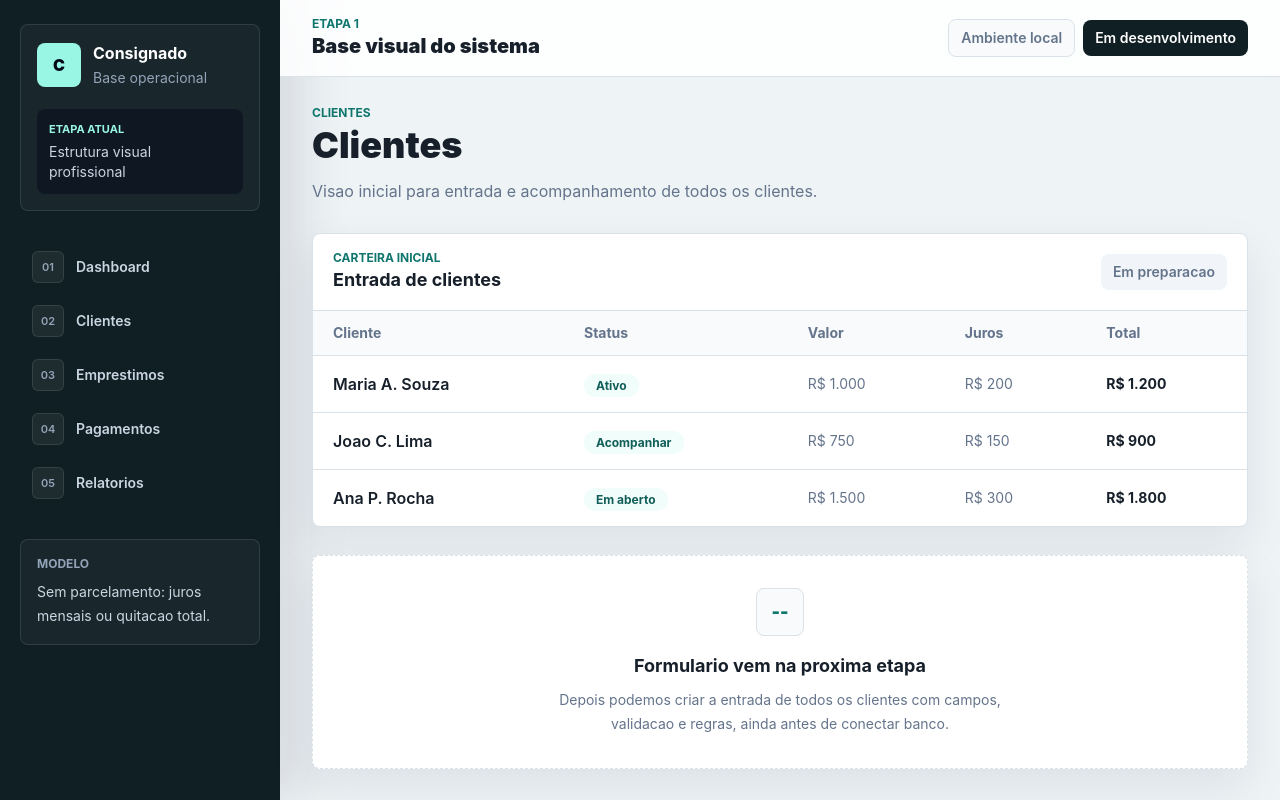
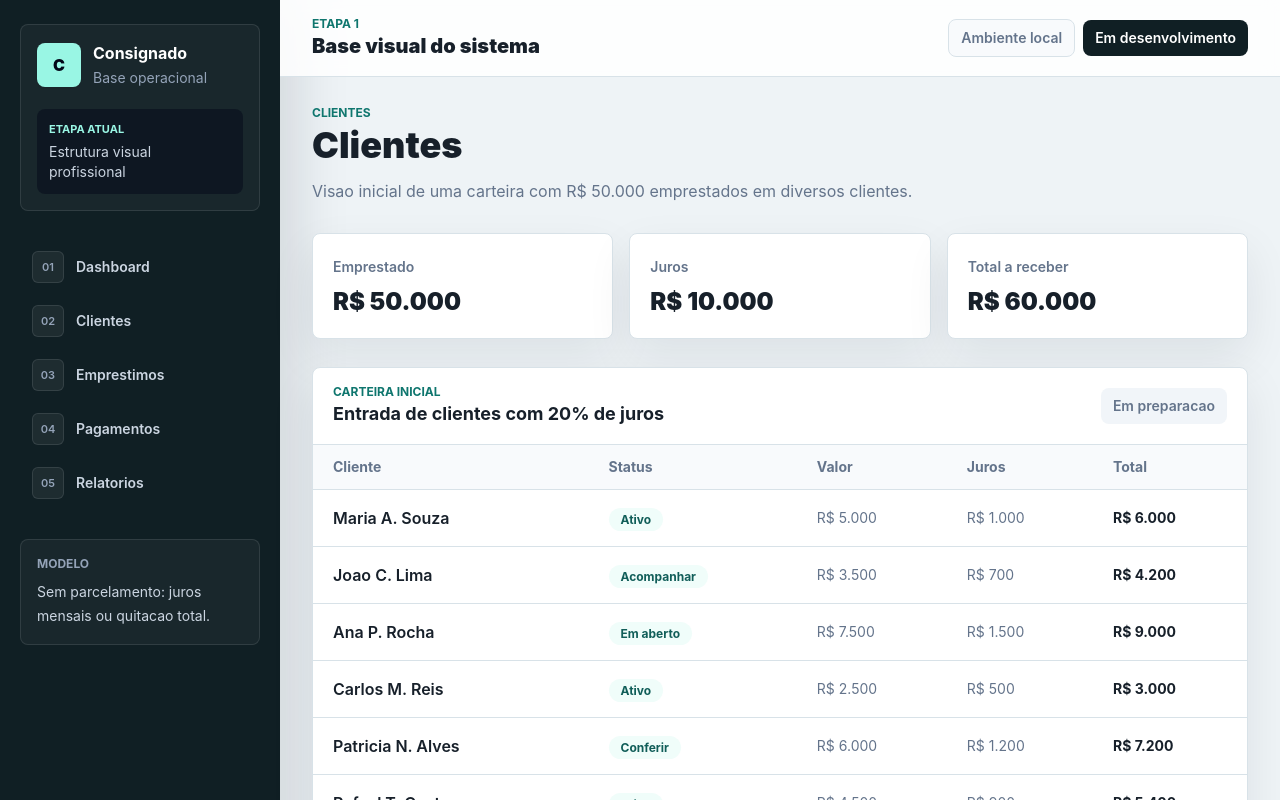
Before and after one commit to WilliamSoaresCosta/consignado, a Next.js app: page /clientes in a window 1280 px wide. Shown: the top 800 px of the page. Built offline with nearby package versions, Linux system fonts and the light colour scheme.

Commit message:
feat: simula carteira de cinquenta mil

```diff
--- a/app/clientes/page.tsx
+++ b/app/clientes/page.tsx
@@ -1,29 +1,11 @@
 import { EmptyState } from "@/components/EmptyState";
 import { PageTitle } from "@/components/PageTitle";
-
-const clients = [
-  {
-    name: "Maria A. Souza",
-    status: "Ativo",
-    principal: "R$ 1.000",
-    interest: "R$ 200",
-    total: "R$ 1.200",
-  },
-  {
-    name: "Joao C. Lima",
-    status: "Acompanhar",
-    principal: "R$ 750",
-    interest: "R$ 150",
-    total: "R$ 900",
-  },
-  {
-    name: "Ana P. Rocha",
-    status: "Em aberto",
-    principal: "R$ 1.500",
-    interest: "R$ 300",
-    total: "R$ 1.800",
-  },
-];
+import {
+  clientPortfolio,
+  formatCurrency,
+  interestRate,
+  portfolioTotals,
+} from "@/lib/portfolio";
 
 export default function ClientesPage() {
   return (
@@ -31,8 +13,29 @@ export default function ClientesPage() {
       <PageTitle
         eyebrow="Clientes"
         title="Clientes"
-        description="Visao inicial para entrada e acompanhamento de todos os clientes."
+        description="Visao inicial de uma carteira com R$ 50.000 emprestados em diversos clientes."
       />
+
+      <section className="grid gap-4 sm:grid-cols-3">
+        <div className="rounded-lg border border-line bg-white p-5 shadow-panel">
+          <span className="text-sm font-semibold text-muted">Emprestado</span>
+          <strong className="mt-2 block text-2xl font-black text-ink">
+            {formatCurrency(portfolioTotals.principal)}
+          </strong>
+        </div>
+        <div className="rounded-lg border border-line bg-white p-5 shadow-panel">
+          <span className="text-sm font-semibold text-muted">Juros</span>
+          <strong className="mt-2 block text-2xl font-black text-ink">
+            {formatCurrency(portfolioTotals.interest)}
+          </strong>
+        </div>
+        <div className="rounded-lg border border-line bg-white p-5 shadow-panel">
+          <span className="text-sm font-semibold text-muted">Total a receber</span>
+          <strong className="mt-2 block text-2xl font-black text-ink">
+            {formatCurrency(portfolioTotals.total)}
+          </strong>
+        </div>
+      </section>
 
       <section className="rounded-lg border border-line bg-white shadow-panel">
         <div className="flex flex-col gap-3 border-b border-line px-5 py-4 sm:flex-row sm:items-center sm:justify-between">
@@ -40,7 +43,9 @@ export default function ClientesPage() {
             <p className="text-xs font-bold uppercase tracking-normal text-brand">
               Carteira inicial
             </p>
-            <h2 className="text-lg font-bold text-ink">Entrada de clientes</h2>
+            <h2 className="text-lg font-bold text-ink">
+              Entrada de clientes com {interestRate * 100}% de juros
+            </h2>
           </div>
           <span className="w-fit rounded-lg bg-slate-100 px-3 py-2 text-sm font-semibold text-muted">
             Em preparacao
@@ -59,7 +64,11 @@ export default function ClientesPage() {
               </tr>
             </thead>
             <tbody>
-              {clients.map((client) => (
+              {clientPortfolio.map((client) => {
+                const interest = client.principal * interestRate;
+                const total = client.principal + interest;
+
+                return (
                 <tr className="border-b border-line last:border-b-0" key={client.name}>
                   <td className="px-5 py-4 font-semibold text-ink">{client.name}</td>
                   <td className="px-5 py-4">
@@ -67,11 +76,18 @@ export default function ClientesPage() {
                       {client.status}
                     </span>
                   </td>
-                  <td className="px-5 py-4 text-sm text-muted">{client.principal}</td>
-                  <td className="px-5 py-4 text-sm text-muted">{client.interest}</td>
-                  <td className="px-5 py-4 text-sm font-bold text-ink">{client.total}</td>
+                  <td className="px-5 py-4 text-sm text-muted">
+                    {formatCurrency(client.principal)}
+                  </td>
+                  <td className="px-5 py-4 text-sm text-muted">
+                    {formatCurrency(interest)}
+                  </td>
+                  <td className="px-5 py-4 text-sm font-bold text-ink">
+                    {formatCurrency(total)}
+                  </td>
                 </tr>
-              ))}
+                );
+              })}
             </tbody>
           </table>
         </div>
--- a/app/page.tsx
+++ b/app/page.tsx
@@ -1,29 +1,30 @@
 import { EmptyState } from "@/components/EmptyState";
 import { MetricCard } from "@/components/MetricCard";
 import { PageTitle } from "@/components/PageTitle";
+import { formatCurrency, interestRate, portfolioTotals } from "@/lib/portfolio";
 
 const metrics = [
   {
     title: "Valor emprestado",
-    value: "R$ 18.500",
+    value: formatCurrency(portfolioTotals.principal),
     detail: "Principal em aberto",
     tone: "teal" as const,
   },
   {
     title: "Juros a receber",
-    value: "R$ 3.700",
-    detail: "20% sobre a carteira atual",
+    value: formatCurrency(portfolioTotals.interest),
+    detail: `${interestRate * 100}% sobre a carteira atual`,
     tone: "slate" as const,
   },
   {
     title: "Total a receber",
-    value: "R$ 22.200",
+    value: formatCurrency(portfolioTotals.total),
     detail: "Principal + juros",
     tone: "amber" as const,
   },
   {
     title: "Clientes ativos",
-    value: "18",
+    value: String(portfolioTotals.clients),
     detail: "Base em acompanhamento",
     tone: "rose" as const,
   },
@@ -53,7 +54,7 @@ export default function DashboardPage() {
       <PageTitle
         eyebrow="Dashboard"
         title="Visao geral da operacao"
-        description="Previa operacional do modelo sem parcelamento, com foco em juros mensais e quitacao."
+        description="Carteira simulada com R$ 50.000 emprestados, juros de 20% e total a receber."
       />
 
       <section className="grid gap-4 sm:grid-cols-2 xl:grid-cols-4" aria-label="Indicadores">
@@ -101,14 +102,14 @@ export default function DashboardPage() {
         <div className="grid gap-4">
           <section className="rounded-lg border border-line bg-[#101f24] p-5 text-white shadow-panel">
             <p className="text-xs font-bold uppercase tracking-normal text-teal-200">
-              Direcao do produto
+              Carteira atual
             </p>
             <h2 className="mt-2 text-2xl font-black leading-tight">
-              Base visual pronta para evoluir com calma.
+              {formatCurrency(portfolioTotals.total)} previstos para recebimento.
             </h2>
             <p className="mt-3 text-sm leading-6 text-slate-300">
-              Esta etapa organiza navegacao, paginas e componentes antes de banco,
-              autenticacao ou regras financeiras.
+              A composicao considera {formatCurrency(portfolioTotals.principal)} em
+              principal e {formatCurrency(portfolioTotals.interest)} em juros.
             </p>
           </section>
 
--- /dev/null
+++ b/lib/portfolio.ts
@@ -0,0 +1,47 @@
+export type ClientPortfolioItem = {
+  name: string;
+  status: "Ativo" | "Acompanhar" | "Em aberto" | "Conferir";
+  principal: number;
+};
+
+export const interestRate = 0.2;
+
+export const clientPortfolio: ClientPortfolioItem[] = [
+  { name: "Maria A. Souza", status: "Ativo", principal: 5000 },
+  { name: "Joao C. Lima", status: "Acompanhar", principal: 3500 },
+  { name: "Ana P. Rocha", status: "Em aberto", principal: 7500 },
+  { name: "Carlos M. Reis", status: "Ativo", principal: 2500 },
+  { name: "Patricia N. Alves", status: "Conferir", principal: 6000 },
+  { name: "Rafael T. Costa", status: "Ativo", principal: 4500 },
+  { name: "Luciana F. Mendes", status: "Em aberto", principal: 8000 },
+  { name: "Marcos V. Nunes", status: "Acompanhar", principal: 3000 },
+  { name: "Beatriz L. Ramos", status: "Ativo", principal: 5500 },
+  { name: "Fernando P. Dias", status: "Conferir", principal: 4500 },
+];
+
+export const portfolioTotals = clientPortfolio.reduce(
+  (totals, client) => {
+    const interest = client.principal * interestRate;
+
+    return {
+      principal: totals.principal + client.principal,
+      interest: totals.interest + interest,
+      total: totals.total + client.principal + interest,
+      clients: totals.clients + 1,
+    };
+  },
+  {
+    principal: 0,
+    interest: 0,
+    total: 0,
+    clients: 0,
+  },
+);
+
+export function formatCurrency(value: number) {
+  return new Intl.NumberFormat("pt-BR", {
+    style: "currency",
+    currency: "BRL",
+    maximumFractionDigits: 0,
+  }).format(value);
+}
```
